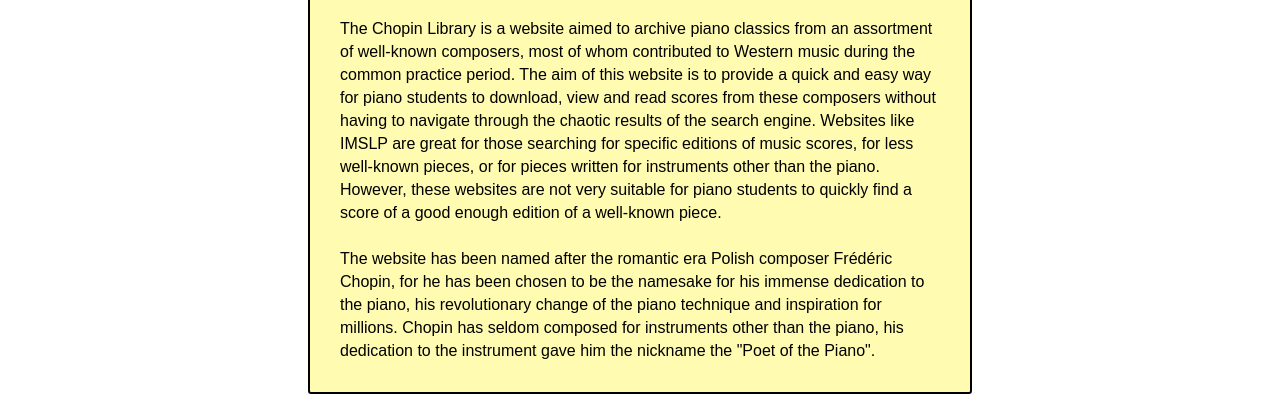
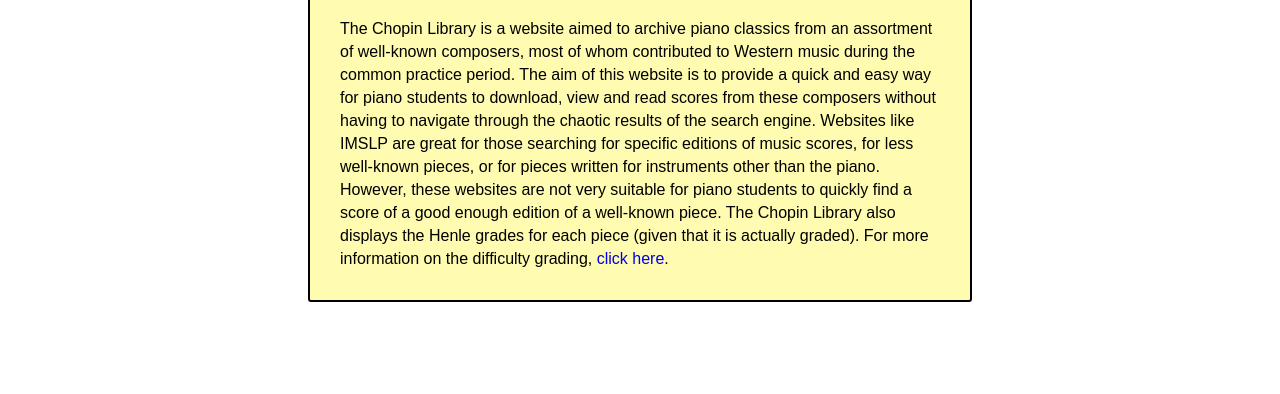
Before and after one commit to LaFriska/thechopinlibrary, a plain HTML site: page index.html in a window 1280 px wide. Shown: the part 484-878 px from the top of the page. After the commit the page ends 850 px from the top, so only its background shows below. Drawn offline with nearby package versions, Linux system fonts and the light colour scheme.

Commit message:
updated text in home

```diff
--- a/index.html
+++ b/index.html
@@ -20,7 +20,7 @@
     </p>
 </div>
 
-<div class="page section">
+<div class="page section" style="margin-bottom: 64px">
     <h1>The Chopin Library</h1>
     <p>
         The Chopin Library is a website aimed to archive piano classics from an assortment of
@@ -30,13 +30,9 @@
         search engine. Websites like IMSLP are great for those searching for specific editions of music scores,
         for less well-known pieces, or for pieces written for instruments other than the piano. However, these
         websites are not very suitable for piano students to quickly find a score of a good enough edition
-        of a well-known piece.
-        <br><br>
-        The website has been named after the romantic era Polish composer Frédéric Chopin,
-        for he has been chosen to be the namesake for his immense dedication to the piano,
-        his revolutionary change of the piano technique and inspiration for millions. Chopin has
-        seldom composed for instruments other than the piano, his dedication to the instrument
-        gave him the nickname the "Poet of the Piano".
+        of a well-known piece. The Chopin Library also displays the Henle grades for each piece (given that it is
+        actually graded). For more information on the difficulty grading,
+        <a href="https://www.henle.de/en/Levels-of-Difficulty/" target="_blank" style="text-decoration:none">click here</a>.
     </p>
 </div>
 
```
